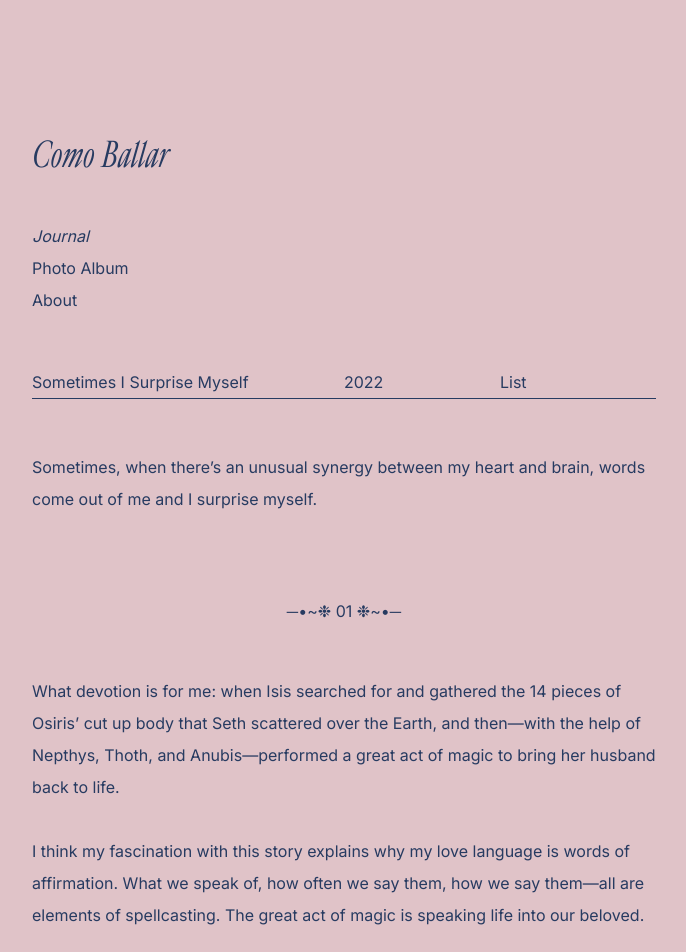
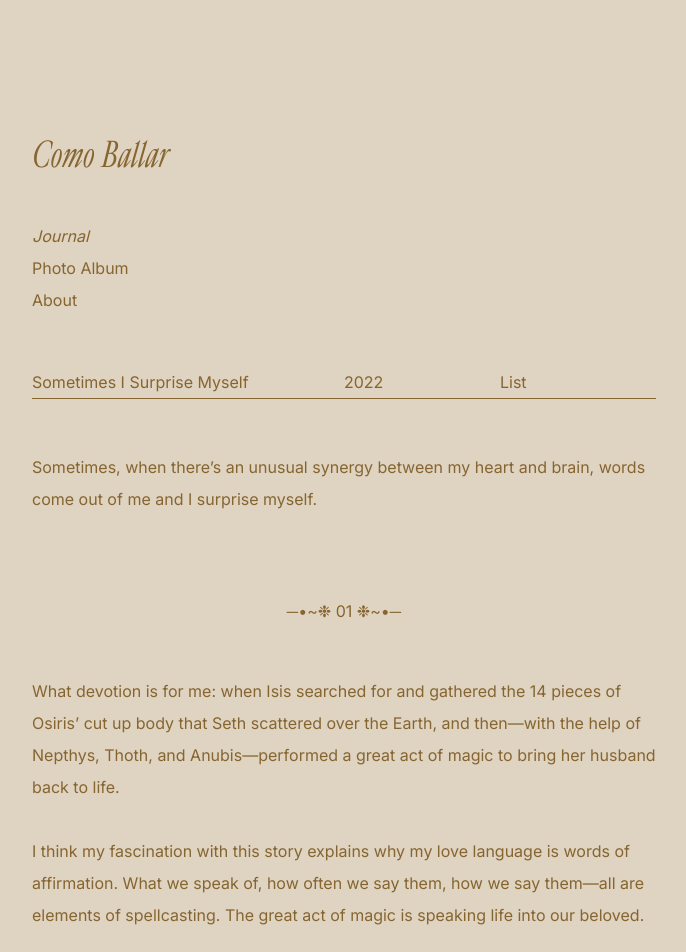
Before and after one commit to comballar/comballar.github.io, a Jekyll site: the page built from _journals/2022-03-11-surprise-myself.md, in a window 1280 px wide. Shown: the top 952 px of the page, without its empty margins (88-774 px from the left). Built offline with Jekyll 4.4.1, drawn with Linux system fonts in a browser that asks for light colours; grey boxes are pictures that could not be loaded.

Commit message:
Update base.scss

```diff
--- a/_sass/base.scss
+++ b/_sass/base.scss
@@ -18,9 +18,9 @@ $font__line-height: 2;
 }
 
 // colors
-$color__black:      #273B61;
+$color__black:      #866530;
 $color__gray:       #273B61;
-$color__beige:      #E0C3C8;
+$color__beige:      #DFD3C1;
 $color__yellow:     #F3F3F3;
 
 @mixin media-query($device) {
```
